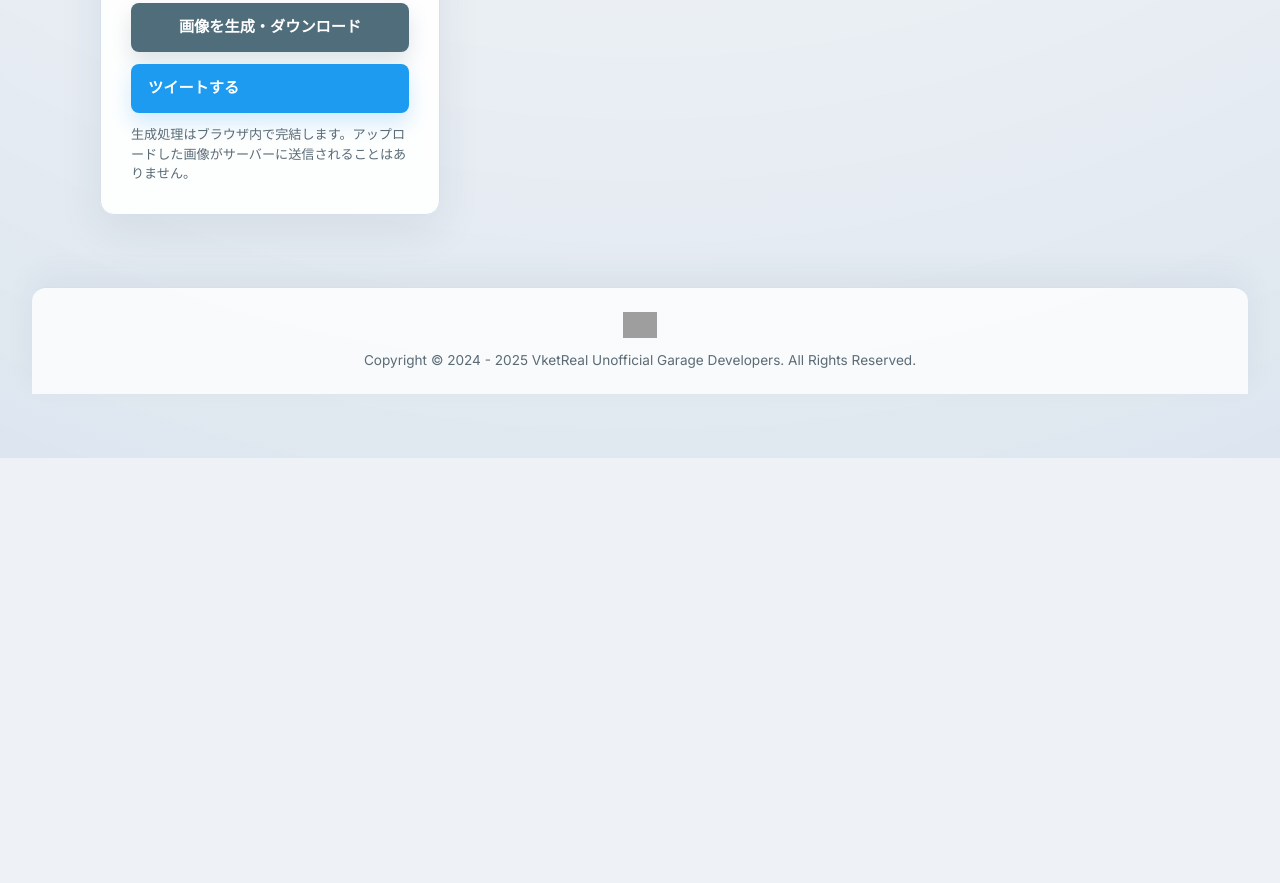
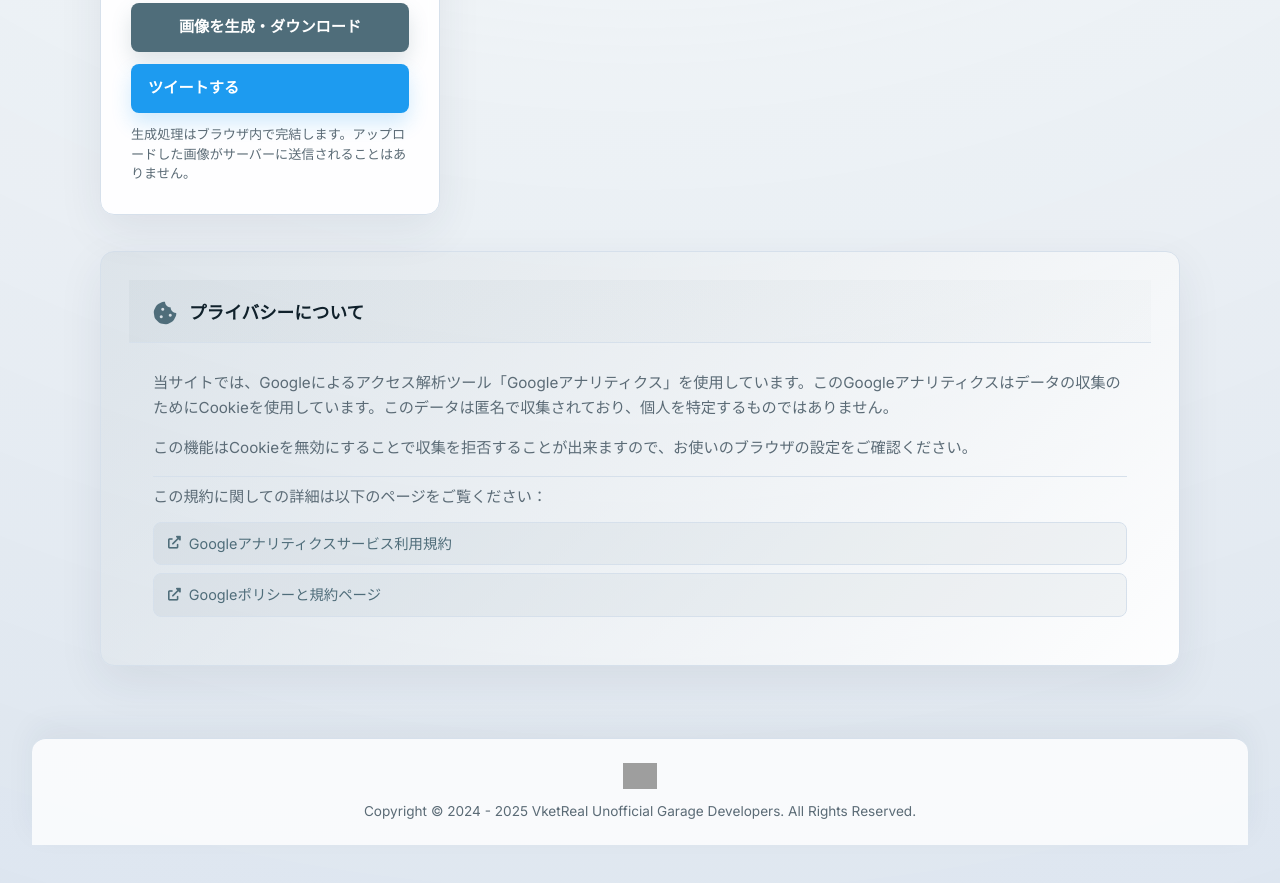
Before and after one commit to hirohiroto112607/26S_VketReal_ImageCreator, a website: page index.html in a window 1280 px wide. Shown: the part 1073-1956 px from the top of the page. Before the commit the page ends 1531 px from the top, so only its background shows below. Drawn offline with Linux system fonts and the light colour scheme; grey boxes are pictures that could not be loaded.

Commit message:
設定ファイルを更新し、Python環境の管理とプロジェクト設定を追加。プライバシー通知をHTMLに追加し、スタイルシートに新しいスタイルを適用。不要なCSSファイルを削除。

```diff
--- a/index.html
+++ b/index.html
@@ -3,7 +3,7 @@
   <head>
     <meta charset="UTF-8" />
     <meta name="viewport" content="width=device-width, initial-scale=1.0" />
-    <meta http-equiv="content-language" content="ja">
+    <meta http-equiv="content-language" content="ja" />
     <meta name="google" content="notranslate" />
     <title>VketReal 2025 Winter参加表明カードジェネレーター</title>
     <meta
@@ -188,9 +188,49 @@
           <div class="canvas-frame">
             <canvas id="passCardCanvas" width="640" height="360"></canvas>
           </div>
-
         </div>
       </section>
+      <div class="notice-card privacy-notice">
+        <div class="notice-header">
+          <i class="fas fa-cookie-bite notice-icon"></i>
+          <h3 class="notice-title">プライバシーについて</h3>
+        </div>
+        <div class="notice-content">
+          <div class="notice-section">
+            <p class="notice-text">
+              当サイトでは、Googleによるアクセス解析ツール「Googleアナリティクス」を使用しています。このGoogleアナリティクスはデータの収集のためにCookieを使用しています。このデータは匿名で収集されており、個人を特定するものではありません。
+            </p>
+          </div>
+          <div class="notice-section">
+            <p class="notice-text">
+              この機能はCookieを無効にすることで収集を拒否することが出来ますので、お使いのブラウザの設定をご確認ください。
+            </p>
+          </div>
+          <div class="notice-links">
+            <p class="notice-text">この規約に関しての詳細は以下のページをご覧ください：</p>
+            <div class="link-buttons">
+              <a
+                href="https://marketingplatform.google.com/about/analytics/terms/jp/"
+                target="_blank"
+                rel="noopener noreferrer"
+                class="link-button"
+              >
+                <i class="fas fa-external-link-alt"></i>
+                Googleアナリティクスサービス利用規約
+              </a>
+              <a
+                href="https://policies.google.com/technologies/ads?hl=ja"
+                target="_blank"
+                rel="noopener noreferrer"
+                class="link-button"
+              >
+                <i class="fas fa-external-link-alt"></i>
+                Googleポリシーと規約ページ
+              </a>
+            </div>
+          </div>
+        </div>
+      </div>
     </main>
     <footer class="app-footer">
       <div class="app-footer__inner">
--- a/src/input.css
+++ /dev/null
@@ -1,44 +0,0 @@
-@tailwind base;
-@tailwind components;
-@tailwind utilities;
-
-/* Custom styles */
-body {
-  font-family: 'Inter', sans-serif;
-}
-
-.control-label {
-  @apply block text-sm font-medium text-slate-700 mb-1;
-}
-
-.text-input {
-  @apply mt-1 block w-full px-3 py-2 bg-white border border-slate-300 rounded-md text-sm shadow-sm placeholder-slate-400 focus:outline-none focus:border-pink-500 focus:ring-1 focus:ring-pink-500;
-}
-
-.btn {
-  @apply px-4 py-2 rounded-md font-semibold text-sm shadow-sm focus:outline-none focus:ring-2 focus:ring-offset-2;
-}
-
-.btn-primary {
-  @apply bg-pink-500 hover:bg-pink-600 text-white focus:ring-pink-500;
-}
-
-.btn-secondary {
-  @apply bg-slate-200 hover:bg-slate-300 text-slate-700 focus:ring-slate-400;
-}
-
-.canvas-container {
-  position: relative;
-  width: 100%;
-  max-width: 640px;
-  margin-left: auto;
-  margin-right: auto;
-}
-
-canvas {
-  display: block;
-  width: 100%;
-  height: auto;
-  background-color: #f0f0f0;
-  border-radius: 0.375rem;
-}
--- a/style.css
+++ b/style.css
@@ -356,7 +356,108 @@ canvas {
   background: linear-gradient(135deg, rgba(16, 33, 43, 0.85), rgba(16, 33, 43, 0.92));
 }
 
+.privacy-notice {
+  background: linear-gradient(135deg, rgba(79, 109, 122, 0.08), rgba(255, 255, 255, 0.95));
+  border: 1px solid var(--border);
+  border-radius: var(--radius);
+  box-shadow: var(--shadow-soft);
+  overflow: hidden;
+}
 
+.notice-header {
+  display: flex;
+  align-items: center;
+  gap: 12px;
+  padding: 20px 24px 16px;
+  background: linear-gradient(135deg, rgba(79, 109, 122, 0.05), rgba(79, 109, 122, 0.02));
+  border-bottom: 1px solid var(--border);
+}
+
+.notice-icon {
+  font-size: 1.5rem;
+  color: var(--primary);
+}
+
+.notice-title {
+  margin: 0;
+  font-size: 1.1rem;
+  font-weight: 600;
+  color: var(--text);
+}
+
+.notice-content {
+  padding: 20px 24px;
+  display: flex;
+  flex-direction: column;
+  gap: 16px;
+}
+
+.notice-section {
+  display: flex;
+  flex-direction: column;
+  gap: 8px;
+}
+
+.notice-text {
+  margin: 0;
+  font-size: 0.95rem;
+  color: var(--text-muted);
+  line-height: 1.6;
+}
+
+.notice-links {
+  display: flex;
+  flex-direction: column;
+  gap: 12px;
+  padding-top: 8px;
+  border-top: 1px solid var(--border);
+}
+
+.link-buttons {
+  display: flex;
+  flex-direction: column;
+  gap: 8px;
+}
+
+.link-button {
+  display: inline-flex;
+  align-items: center;
+  gap: 8px;
+  padding: 10px 14px;
+  border-radius: 8px;
+  border: 1px solid var(--border);
+  background: rgba(79, 109, 122, 0.06);
+  color: var(--primary);
+  font-size: 0.9rem;
+  font-weight: 500;
+  text-decoration: none;
+  transition: all 0.2s ease;
+}
+
+.link-button:hover {
+  background: rgba(79, 109, 122, 0.12);
+  border-color: var(--primary);
+  transform: translateY(-1px);
+  box-shadow: 0 4px 12px rgba(79, 109, 122, 0.15);
+}
+
+.link-button i {
+  font-size: 0.8rem;
+}
+
+@media (max-width: 600px) {
+  .notice-header {
+    padding: 16px 20px 12px;
+  }
+
+  .notice-content {
+    padding: 16px 20px;
+  }
+
+  .link-buttons {
+    gap: 6px;
+  }
+}
 
 .app-footer {
   margin-top: clamp(32px, 6vw, 48px);
```
